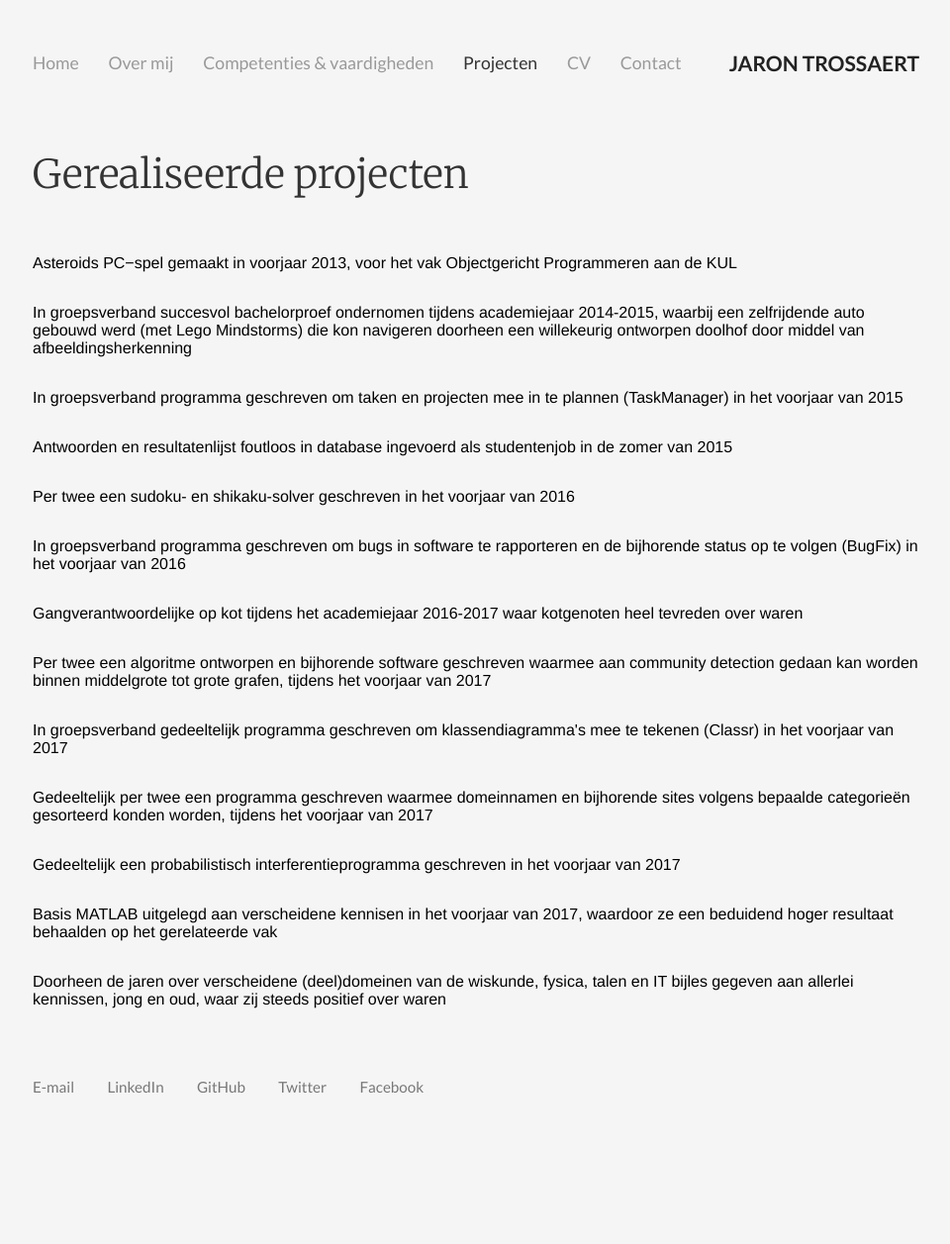
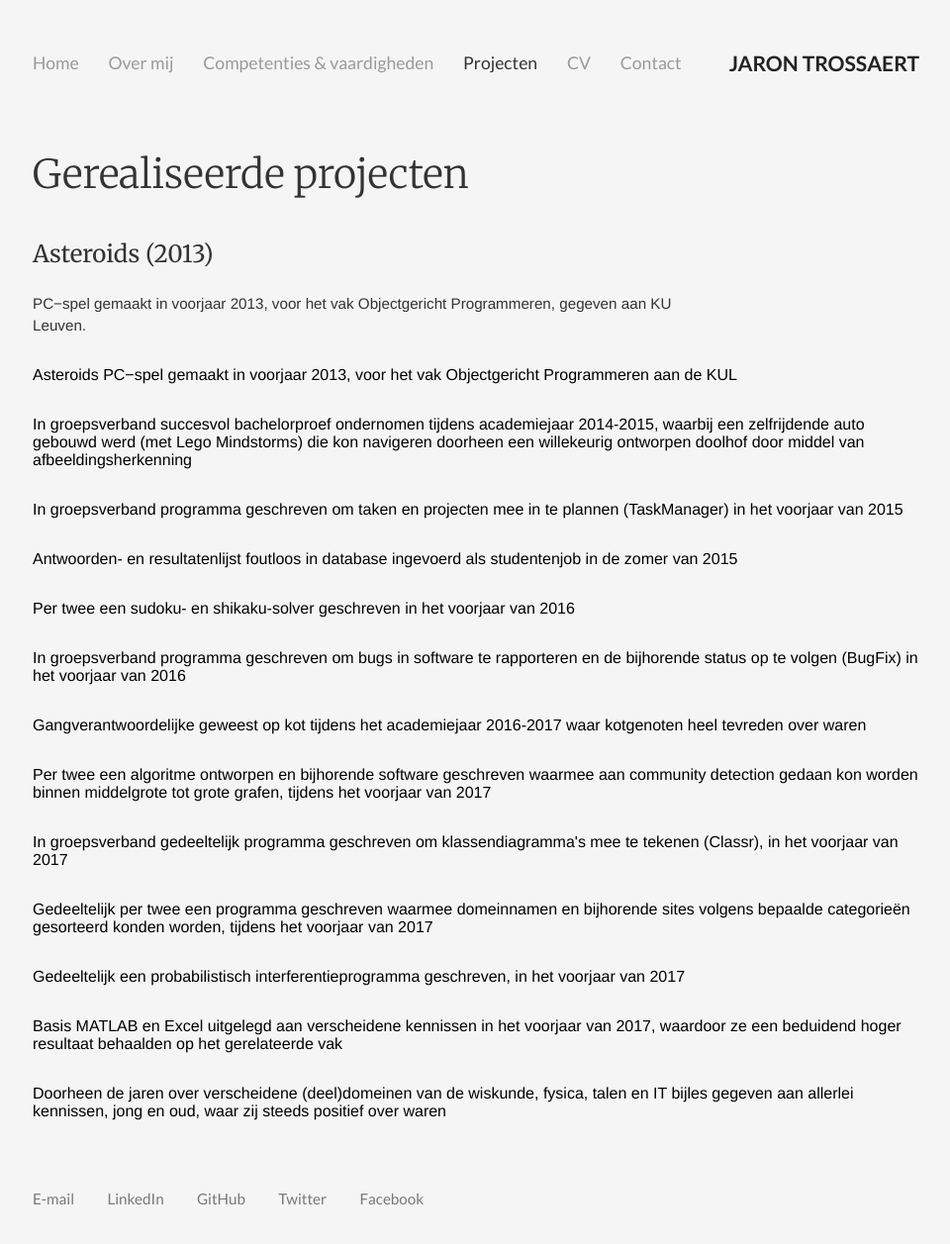
Before and after one commit to Jornax/Jornax.github.io, a Jekyll site: the page built from projects/index.html, in a window 1280 px wide. Shown: the whole page at 99% size, without its empty margins (159-1119 px from the left). Built offline with Jekyll 4.4.1, drawn with Linux system fonts in a browser that asks for light colours; before the commit the page ends 1145 px from its top, so only the background shows below that.

Commit message:
Update index.html

```diff
--- a/projects/index.html
+++ b/projects/index.html
@@ -2,25 +2,24 @@
 layout: default
 title: Gerealiseerde projecten
 ---
-
 <div class="projects">
     <h1>Gerealiseerde projecten</h1>
-			<p>
+    <h3>Asteroids (2013)</h3>
+    <p>PC&minus;spel gemaakt in voorjaar 2013, voor het vak Objectgericht Programmeren, gegeven aan KU Leuven.</p>
     <ul>
         <li>Asteroids PC&minus;spel gemaakt in voorjaar 2013, voor het vak Objectgericht Programmeren aan de KUL</li>
         <li>In groepsverband succesvol bachelorproef ondernomen tijdens academiejaar 2014-2015, waarbij een zelfrijdende auto gebouwd werd (met Lego Mindstorms) die kon navigeren doorheen een willekeurig ontworpen doolhof door middel van afbeeldingsherkenning
         <li>In groepsverband programma geschreven om taken en projecten mee in te plannen (TaskManager) in het voorjaar van 2015</li>
-				<li>Antwoorden en resultatenlijst foutloos in database ingevoerd als studentenjob in de zomer van 2015</li>
+        <li>Antwoorden- en resultatenlijst foutloos in database ingevoerd als studentenjob in de zomer van 2015</li>
         <li>Per twee een sudoku- en shikaku-solver geschreven in het voorjaar van 2016</li>
         <li>In groepsverband programma geschreven om bugs in software te rapporteren en de bijhorende status op te volgen (BugFix) in het voorjaar van 2016</li>
-				<li>Gangverantwoordelijke op kot tijdens het academiejaar 2016-2017 waar kotgenoten heel tevreden over waren</li>
-				<li>Per twee een algoritme ontworpen en bijhorende software geschreven waarmee aan community detection gedaan kan worden binnen middelgrote tot grote grafen, tijdens het voorjaar van 2017</li>
-				<li>In groepsverband gedeeltelijk programma geschreven om klassendiagramma's mee te tekenen (Classr) in het voorjaar van 2017</li>
+        <li>Gangverantwoordelijke geweest op kot tijdens het academiejaar 2016-2017 waar kotgenoten heel tevreden over waren</li>
+        <li>Per twee een algoritme ontworpen en bijhorende software geschreven waarmee aan community detection gedaan kon worden binnen middelgrote tot grote grafen, tijdens het voorjaar van 2017</li>
+        <li>In groepsverband gedeeltelijk programma geschreven om klassendiagramma's mee te tekenen (Classr), in het voorjaar van 2017</li>
         <li>Gedeeltelijk per twee een programma geschreven waarmee domeinnamen en bijhorende sites volgens bepaalde categorie&euml;n gesorteerd konden worden, tijdens het voorjaar van 2017</li>
-				<LI>Gedeeltelijk een probabilistisch interferentieprogramma geschreven in het voorjaar van 2017</li>
-				<li>Basis MATLAB uitgelegd aan verscheidene kennisen in het voorjaar van 2017, waardoor ze een beduidend hoger resultaat behaalden op het gerelateerde vak</li>
+        <LI>Gedeeltelijk een probabilistisch interferentieprogramma geschreven, in het voorjaar van 2017</li>
+        <li>Basis MATLAB en Excel uitgelegd aan verscheidene kennissen in het voorjaar van 2017, waardoor ze een beduidend hoger resultaat behaalden op het gerelateerde vak</li>
         <li>Doorheen de jaren over verscheidene (deel)domeinen van de wiskunde, fysica, talen en IT bijles gegeven aan allerlei kennissen, jong en oud, waar zij steeds positief over waren
     </ul>
     </p>
-
 </div>
```
Lines whose indentation alone changed are shown as unchanged.
